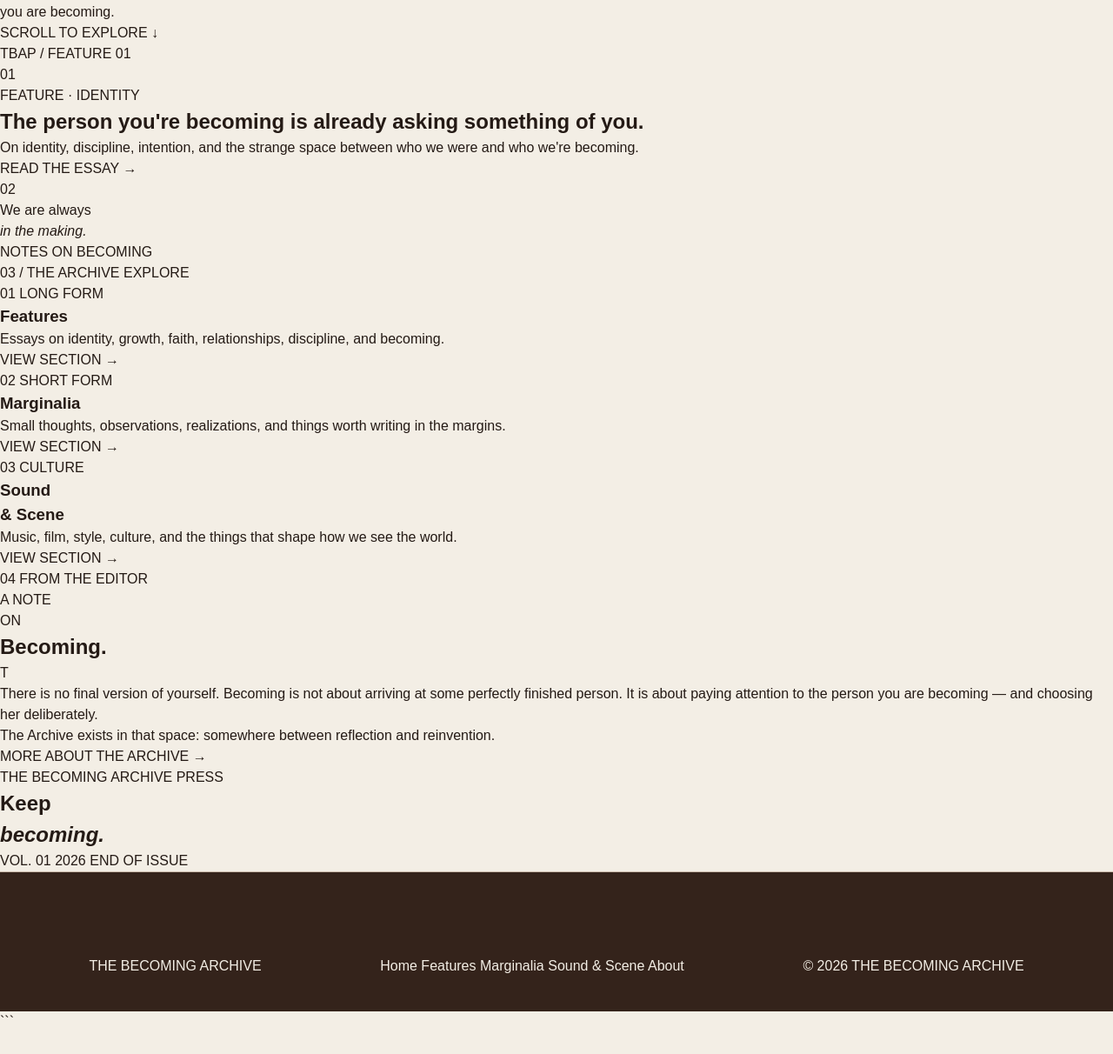
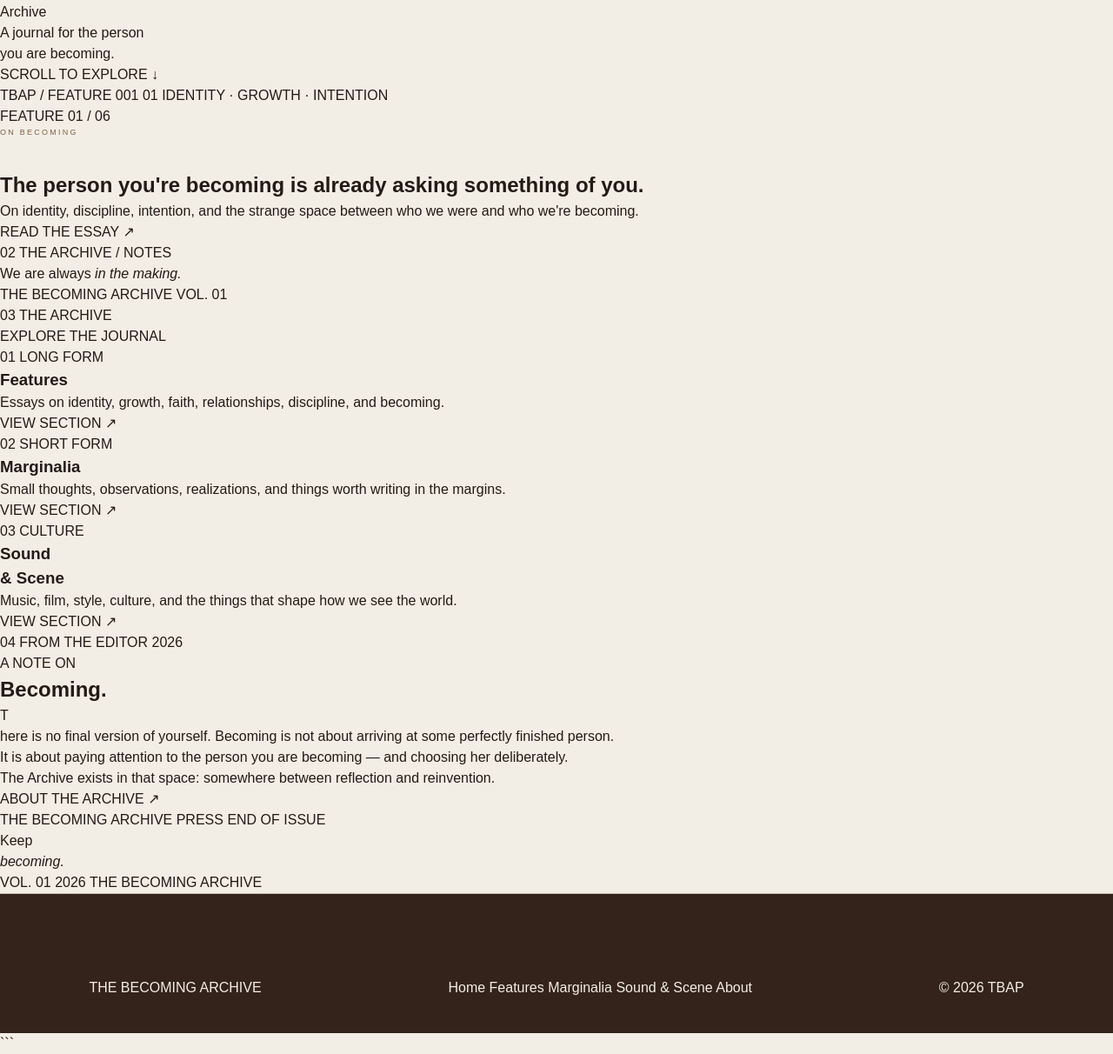
Before and after one commit to laice-jpg/The-Becoming-Archive, a plain HTML site: page index.html in a window 1280 px wide. Shown: the part 183-1395 px from the top of the page at 87% size. Before the commit the page ends 1370 px from the top, so only its background shows below. Drawn offline with Linux system fonts and the light colour scheme.

Commit message:
Update title and content for issue 01

```diff
--- a/index.html
+++ b/index.html
@@ -6,7 +6,7 @@
     <meta charset="UTF-8">
     <meta name="viewport" content="width=device-width, initial-scale=1.0">
 
-    <title>The Becoming Archive</title>
+    <title>The Becoming Archive — Vol. 01</title>
 
     <link rel="stylesheet" href="style.css">
 </head>
@@ -14,16 +14,15 @@
 <body>
 
     <!-- HEADER -->
-
     <header class="site-header">
 
         <a href="index.html" class="wordmark">
             THE BECOMING ARCHIVE
         </a>
 
-        <div class="issue">
-            VOL. 01 / 2026
-        </div>
+        <span class="issue-number">
+            VOL. 01 — 2026
+        </span>
 
         <nav>
             <a href="features.html">Features</a>
@@ -38,69 +37,81 @@
     <main>
 
         <!-- MASTHEAD -->
-
         <section class="masthead">
 
-            <div class="masthead-top">
+            <div class="masthead-meta">
                 <span>EST. 2026</span>
-                <span>A DIGITAL MAGAZINE</span>
-                <span>ISSUE NO. 01</span>
+                <span>A DIGITAL PUBLICATION</span>
+                <span>ISSUE 01</span>
             </div>
 
-            <h1>
-                THE
-                <span>BECOMING</span>
-                <em>ARCHIVE</em>
-            </h1>
+            <div class="masthead-title">
+                <p class="title-small">THE</p>
 
-            <div class="masthead-bottom">
+                <h1>BECOMING</h1>
+
+                <p class="title-italic">Archive</p>
+            </div>
+
+            <div class="masthead-footer">
+
                 <p>
                     A journal for the person<br>
                     you are becoming.
                 </p>
 
-                <span class="scroll-note">
-                    SCROLL TO EXPLORE ↓
-                </span>
+                <span>SCROLL TO EXPLORE ↓</span>
+
             </div>
 
         </section>
 
 
         <!-- FEATURE -->
+        <section class="feature">
 
-        <section class="lead-story">
+            <div class="feature-visual">
 
-            <div class="story-image">
-                <div class="image-label">
-                    TBAP / FEATURE 01
+                <div class="visual-frame"></div>
+
+                <span class="visual-label">
+                    TBAP / FEATURE 001
+                </span>
+
+                <span class="visual-number">
+                    01
+                </span>
+
+                <span class="visual-caption">
+                    IDENTITY · GROWTH · INTENTION
+                </span>
+
             </div>
 
-                <div class="image-number">
-                    01
-                </div>
+
+            <div class="feature-copy">
+
+                <div class="feature-meta">
+                    <span>FEATURE</span>
+                    <span>01 / 06</span>
                 </div>
 
-            <div class="story-copy">
-
-                <p class="kicker">
-                    FEATURE · IDENTITY
+                <p class="eyebrow">
+                    ON BECOMING
                 </p>
 
                 <h2>
-                    The person you're becoming
-                    is already asking
-                    something of you.
+                    The person you're becoming is already asking something of you.
                 </h2>
 
-                <p class="story-description">
-                    On identity, discipline, intention,
-                    and the strange space between
-                    who we were and who we're becoming.
+                <p class="feature-description">
+                    On identity, discipline, intention, and the strange
+                    space between who we were and who we're becoming.
                 </p>
 
-                <a href="#" class="read-link">
-                    READ THE ESSAY <span>→</span>
+                <a href="features.html" class="editorial-link">
+                    READ THE ESSAY
+                    <span>↗</span>
                 </a>
 
             </div>
@@ -108,103 +119,114 @@
         </section>
 
 
-        <!-- STATEMENT -->
-
+        <!-- QUOTE / STATEMENT -->
         <section class="statement">
 
-            <span class="statement-number">
-                02
-            </span>
+            <div class="statement-top">
+                <span>02</span>
+                <span>THE ARCHIVE / NOTES</span>
+            </div>
+
+            <div class="statement-main">
 
                 <p>
-                We are always<br>
+                    We are always
                     <em>in the making.</em>
                 </p>
 
-            <span class="statement-caption">
-                NOTES ON BECOMING
-            </span>
+            </div>
+
+            <div class="statement-bottom">
+                <span>THE BECOMING ARCHIVE</span>
+                <span>VOL. 01</span>
+            </div>
 
         </section>
 
 
-        <!-- ARCHIVE -->
-
+        <!-- SECTIONS -->
         <section class="archive">
 
-            <div class="section-heading">
+            <div class="archive-header">
 
-                <span>
-                    03 / THE ARCHIVE
-                </span>
+                <div>
+                    <span class="section-number">03</span>
+                    <span>THE ARCHIVE</span>
+                </div>
 
-                <span>
-                    EXPLORE
-                </span>
+                <span>EXPLORE THE JOURNAL</span>
 
             </div>
 
 
             <div class="archive-grid">
 
-                <a href="features.html" class="archive-card">
+                <!-- FEATURES -->
+                <a href="features.html" class="archive-item">
 
-                    <div class="card-top">
+                    <div class="item-top">
                         <span>01</span>
                         <span>LONG FORM</span>
                     </div>
 
-                    <h3>
-                        Features
-                    </h3>
+                    <div class="item-body">
+
+                        <h3>Features</h3>
 
                         <p>
-                        Essays on identity, growth,
-                        faith, relationships,
-                        discipline, and becoming.
+                            Essays on identity, growth, faith,
+                            relationships, discipline, and becoming.
                         </p>
 
-                    <span class="card-link">
-                        VIEW SECTION →
-                    </span>
+                    </div>
+
+                    <div class="item-bottom">
+                        <span>VIEW SECTION</span>
+                        <span>↗</span>
+                    </div>
 
                 </a>
 
 
-                <a href="marginalia.html" class="archive-card">
+                <!-- MARGINALIA -->
+                <a href="marginalia.html" class="archive-item">
 
-                    <div class="card-top">
+                    <div class="item-top">
                         <span>02</span>
                         <span>SHORT FORM</span>
                     </div>
 
-                    <h3>
-                        Marginalia
-                    </h3>
+                    <div class="item-body">
+
+                        <h3>Marginalia</h3>
 
                         <p>
                             Small thoughts, observations,
-                        realizations, and things
-                        worth writing in the margins.
+                            realizations, and things worth
+                            writing in the margins.
                         </p>
 
-                    <span class="card-link">
-                        VIEW SECTION →
-                    </span>
+                    </div>
+
+                    <div class="item-bottom">
+                        <span>VIEW SECTION</span>
+                        <span>↗</span>
+                    </div>
 
                 </a>
 
 
-                <a href="sound-and-scene.html" class="archive-card">
+                <!-- SOUND & SCENE -->
+                <a href="sound-and-scene.html" class="archive-item">
 
-                    <div class="card-top">
+                    <div class="item-top">
                         <span>03</span>
                         <span>CULTURE</span>
                     </div>
 
-                    <h3>
-                        Sound<br>&amp; Scene
-                    </h3>
+                    <div class="item-body">
+
+                        <h3>Sound<br>&amp; Scene</h3>
 
                         <p>
                             Music, film, style, culture,
@@ -212,9 +234,12 @@
                             how we see the world.
                         </p>
 
-                    <span class="card-link">
-                        VIEW SECTION →
-                    </span>
+                    </div>
+
+                    <div class="item-bottom">
+                        <span>VIEW SECTION</span>
+                        <span>↗</span>
+                    </div>
 
                 </a>
 
@@ -224,39 +249,46 @@
 
 
         <!-- EDITOR'S NOTE -->
+        <section class="editor">
 
-        <section class="editor-note">
+            <div class="editor-header">
 
-            <div class="editor-meta">
                 <span>04</span>
+
                 <span>FROM THE EDITOR</span>
+
+                <span>2026</span>
+
             </div>
 
-            <div class="editor-layout">
 
-                <div class="editor-title">
-                    <p>
-                        A NOTE<br>
-                        ON
-                    </p>
+            <div class="editor-grid">
+
+                <div class="editor-heading">
+
+                    <p>A NOTE ON</p>
 
                     <h2>
-                        Becoming.
+                        Becoming<span>.</span>
                     </h2>
+
                 </div>
 
-                <div class="editor-copy">
 
-                    <p class="dropcap">
-                        T
+                <div class="editor-text">
+
+                    <p class="drop-cap">T</p>
+
+                    <p>
+                        here is no final version of yourself.
+                        Becoming is not about arriving at some
+                        perfectly finished person.
                     </p>
 
                     <p>
-                        There is no final version of yourself.
-                        Becoming is not about arriving at some
-                        perfectly finished person. It is about
-                        paying attention to the person you are
-                        becoming — and choosing her deliberately.
+                        It is about paying attention to the person
+                        you are becoming — and choosing her
+                        deliberately.
                     </p>
 
                     <p>
@@ -265,8 +297,9 @@
                         reinvention.
                     </p>
 
-                    <a href="about.html">
-                        MORE ABOUT THE ARCHIVE →
+                    <a href="about.html" class="editorial-link">
+                        ABOUT THE ARCHIVE
+                        <span>↗</span>
                     </a>
 
                 </div>
@@ -277,22 +310,32 @@
 
 
         <!-- CLOSING -->
-
         <section class="closing">
 
-            <div class="closing-small">
-                THE BECOMING ARCHIVE PRESS
+            <div class="closing-top">
+
+                <span>THE BECOMING ARCHIVE PRESS</span>
+
+                <span>END OF ISSUE</span>
+
             </div>
 
-            <h2>
-                Keep<br>
+
+            <div class="closing-title">
+
+                <p>Keep</p>
+
                 <em>becoming.</em>
-            </h2>
+
+            </div>
+
 
             <div class="closing-bottom">
+
                 <span>VOL. 01</span>
                 <span>2026</span>
-                <span>END OF ISSUE</span>
+                <span>THE BECOMING ARCHIVE</span>
+
             </div>
 
         </section>
@@ -301,24 +344,25 @@
 
 
     <!-- FOOTER -->
-
     <footer>
 
         <div class="footer-brand">
             THE BECOMING ARCHIVE
         </div>
 
-        <div class="footer-links">
+        <div class="footer-nav">
+
             <a href="index.html">Home</a>
             <a href="features.html">Features</a>
             <a href="marginalia.html">Marginalia</a>
             <a href="sound-and-scene.html">Sound &amp; Scene</a>
             <a href="about.html">About</a>
+
         </div>
 
-        <div class="copyright">
-            © 2026 THE BECOMING ARCHIVE
-        </div>
+        <span class="copyright">
+            © 2026 TBAP
+        </span>
 
     </footer>
 
```
Lines whose indentation alone changed are shown as unchanged.
